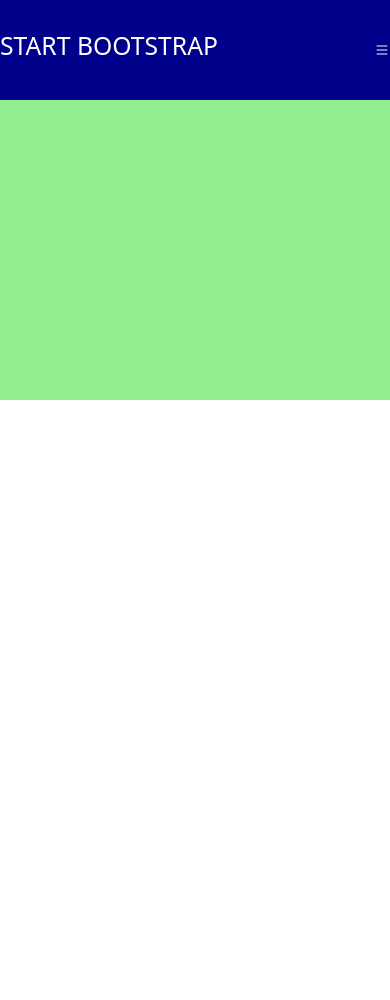
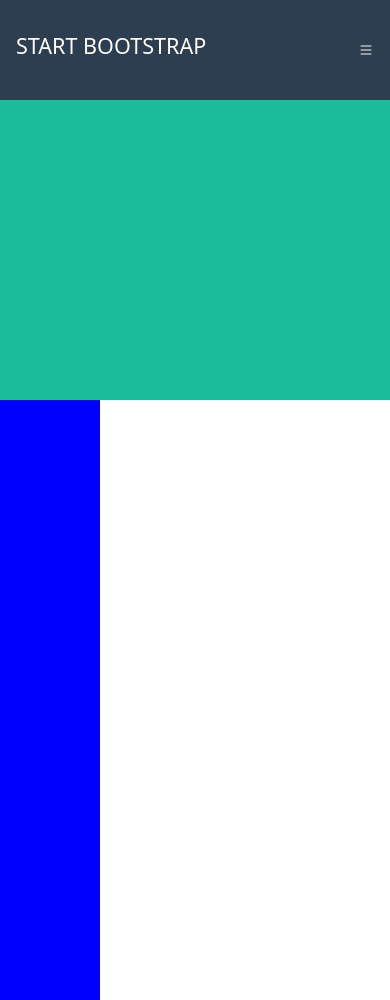
Before and after one commit to freddycarta/html-css-bootstrap-freelancer, a plain HTML site: page index.html in a window 390 px wide. Before the commit the page ends 844 px from the top, so only its background shows below. Drawn offline with nearby package versions, Linux system fonts and the light colour scheme.

Commit message:
responsive1

```diff
--- a/index.html
+++ b/index.html
@@ -11,11 +11,22 @@
 
 </head>
 <body>
-    <header class="d-flex text-white justify-content-between  align-items-center ">
-        <h2>START BOOTSTRAP</h2>
-        <i class="bi bi-list"></i>
+    <header class="container-fluid d-flex text-white px-3 justify-content-between  align-items-center ">
+        <h4>START BOOTSTRAP</h4>
+        <i class="bi bi-list text-white"></i>
     </header>
     <section class="section1"></section>
+    <section class="section2">
+        <div class="container-fluid">
+            <div class="row d-flex flex-column flex-md-row">
+                <div class="col12 container-img"></div>
+                <div class="col12 container-img"></div>
+                <div class="col12 container-img"></div>
+                <div class="col12 container-img"></div>
+                <div class="col12 container-img"></div>
+                <div class="col12 container-img"></div>
+            </div>
+    </section>
 
 </body>
 </html>
--- a/style.css
+++ b/style.css
@@ -1,11 +1,26 @@
 header {
     height: 100px;
-    background-color: darkblue ;
+    background-color: #2c3e50 ;
 
 }
 
 .section1 {
     height: 300px;
-    background-color: lightgreen;
+    background-color: #1abc9c;
 
 }
+
+/* .bi-list{
+    font-size: 42px;
+} */
+
+.section2 {
+    height: 600px;
+
+}
+
+.container-img {
+    height: 100px;
+    width: 100px;
+    background-color: blue;
+}
```
